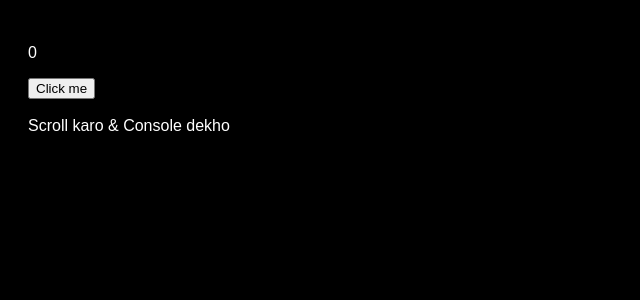
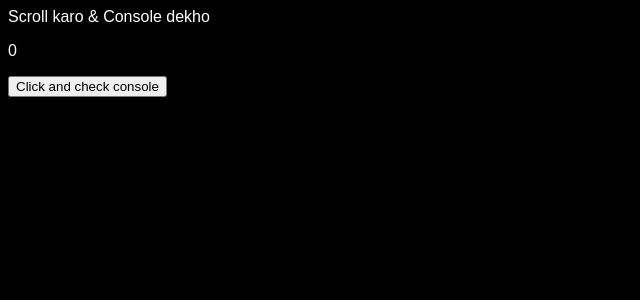
Before and after one commit to thisissinghania/React-Learn, a React (Vite) app: page /use-effect in a window 1280 px wide. Shown: the top 300 px of the page, without its empty margins (0-640 px from the left). Built offline with nearby package versions, Linux system fonts and the light colour scheme.

Commit message:
use ref understanding

```diff
--- /dev/null
+++ b/src/3-use-effect/UseEffectPage.jsx
@@ -0,0 +1,48 @@
+import { useEffect, useState } from "react"
+
+const UseEffectPage = () => {
+    useEffect(()=> {
+        const handleScroll = () => {
+            console.log('Scrolling...')
+        }
+
+        console.log("Effect mounted");
+        addEventListener('scroll', handleScroll)
+
+        return ()=> {
+            console.log("Cleanup called (listener removed)")
+            removeEventListener('scroll', handleScroll)
+        }
+
+    }, [])
+
+    return (
+        <div style={{ height: '200vh'}}>
+            Scroll karo & Console dekho
+
+            <SecondExample />
+        </div>
+    )
+}
+export default UseEffectPage
+
+
+
+export const SecondExample = () => {
+    const [count, setCount] = useState(0)
+
+    function updateCount() {
+        setCount(item => item + 1)
+    }
+
+    useEffect(() => {
+        console.log('Count is increasing.....')
+    }, [count])
+
+    return (
+        <div>
+            <p>{count}</p>
+            <button onClick={updateCount}>Click and check console</button>
+        </div>
+    )
+}
--- a/src/5-use-effect/SecondComp.jsx
+++ /dev/null
@@ -1,25 +0,0 @@
-import { useEffect } from "react"
-
-const SecondComp = () => {
-
-    useEffect(()=> {
-        const handleScroll = () => {
-            console.log('Scrolling...')
-        }
-
-        console.log("Effect mounted");
-        addEventListener('scroll', handleScroll)
-
-        return ()=> {
-            console.log("Cleanup called (listener removed)")
-            removeEventListener('scroll', handleScroll)
-        }
-
-    }, [])
-
-    return (
-        <div>Scroll karo & Console dekho</div>
-    )
-}
-
-export default SecondComp
--- a/src/5-use-effect/UseEffect.jsx
+++ /dev/null
@@ -1,21 +0,0 @@
-import { useState } from "react"
-import SecondComp from "./SecondComp"
-
-const UseEffect = () => {
-    const [count, setCount] = useState(0)
-    function testRerender() {
-        setCount((item) => item + 1)
-    }
-
-    return (
-        <div style={{ height: "200vh", padding: "20px" }}>
-            <p>{count}</p>
-            <button onClick={testRerender}>Click me</button>
-            <br />
-            <br />
-            <SecondComp />
-        </div>
-    )
-}
-
-export default UseEffect
--- /dev/null
+++ b/src/6-use-ref/UseRefPage.jsx
@@ -0,0 +1,16 @@
+import { useRef } from "react";
+
+function UseRefPage() {
+  const countRef = useRef(0);
+
+  console.log("Render hua → countRef =", countRef.current);
+
+  const handleClick = () => {
+    countRef.current++;
+    console.log("Click ke baad countRef =", countRef.current);
+  };
+
+  return <button onClick={handleClick}>Click (useRef)</button>;
+}
+
+export default UseRefPage;
--- a/src/App.jsx
+++ b/src/App.jsx
@@ -1,9 +1,10 @@
 import { Routes, Route } from "react-router-dom";
 import UseStates from "@/1-use-states/UseStates.jsx";
 import UseReducer from "@/2-use-reducer/UseReducer";
-import UseCallback from "@/3-use-callback/UseCallback";
+import UseEffectPage from "@/3-use-effect/UseEffectPage";
 import UseMemo from "@/4-use-memo/UseMemo";
-import UseEffect from "@/5-use-effect/UseEffect";
+import UseCallback from "@/5-use-callback/UseCallback";
+import UseRefPage from "@/6-use-ref/UseRefPage";
 
 const App = () => {
 
@@ -12,9 +13,10 @@ const App = () => {
          <Routes>
           <Route path="/" element={<UseStates />} />
           <Route path="/use-reducer" element={<UseReducer />} />
+          <Route path="/use-effect" element={<UseEffectPage />} />
           <Route path="/use-callback" element={<UseCallback />} />
           <Route path="/use-memo" element={<UseMemo />} />
-          <Route path="/use-effect" element={<UseEffect />} />
+          <Route path="/use-ref" element={<UseRefPage />} />
         </Routes>
       </div>
   )
```
Also changed, not shown: src/5-use-callback/SecondComp.jsx (renamed from src/3-use-callback/SecondComp.jsx), src/5-use-callback/UseCallback.jsx (renamed from src/3-use-callback/UseCallback.jsx).
